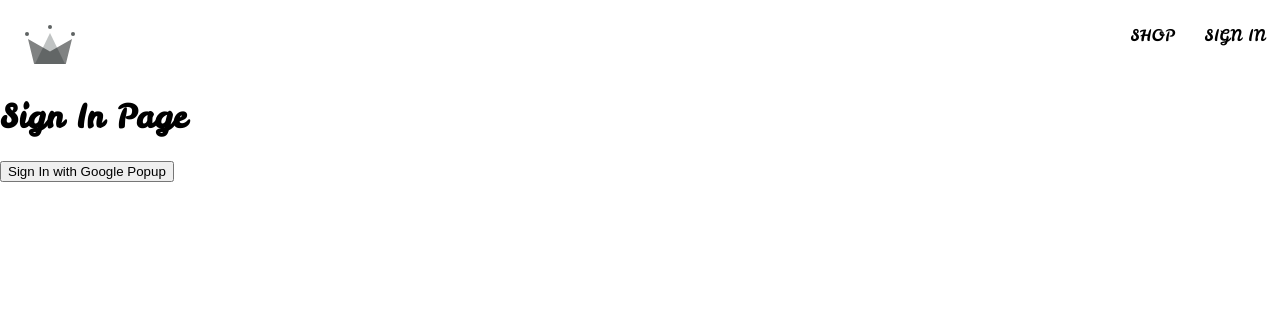
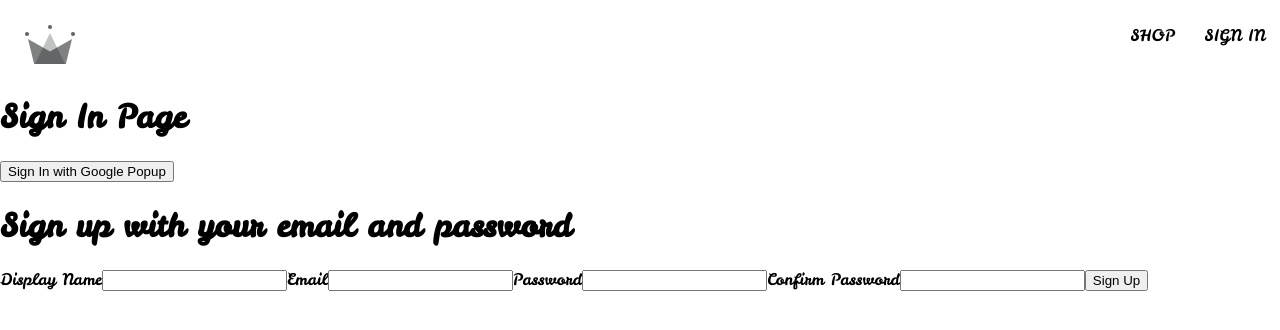
Before and after one commit to packaging03/crwn-clothing, a React (Create React App) app: page /sign-in in a window 1280 px wide. Shown: the top 330 px of the page. Built offline with nearby package versions, Linux system fonts and the light colour scheme.

Commit message:
added sign up form page and it's ui logic

```diff
--- /dev/null
+++ b/src/components/sign-up-form/sign-up-form.component.jsx
@@ -0,0 +1,67 @@
+import { useState } from "react";
+
+const defaultFormFields = {
+  displayName: "",
+  email: "",
+  password: "",
+  confirmPassword: "",
+};
+
+const SignUpForm = () => {
+  const [formFields, setFormFields] = useState(defaultFormFields);
+  const { displayName, email, password, confirmPassword } = formFields;
+
+  console.log(formFields);
+
+  const handleChange = (event) => {
+    const { name, value } = event.target;
+    setFormFields({ ...formFields, [name]: value });
+  };
+
+  return (
+    <div>
+      <h1>Sign up with your email and password</h1>
+      <form onSubmit={() => {}}>
+        <label>Display Name</label>
+        <input
+          type="text"
+          required
+          onChange={handleChange}
+          name="displayName"
+          value={displayName}
+        />
+
+        <label>Email</label>
+        <input
+          type="email"
+          required
+          onChange={handleChange}
+          name="email"
+          value={email}
+        />
+
+        <label>Password</label>
+        <input
+          type="password"
+          required
+          onChange={handleChange}
+          name="password"
+          value={password}
+        />
+
+        <label>Confirm Password</label>
+        <input
+          type="password"
+          required
+          onChange={handleChange}
+          name="confirmPassword"
+          value={confirmPassword}
+        />
+
+        <button type="submit">Sign Up</button>
+      </form>
+    </div>
+  );
+};
+
+export default SignUpForm;
--- a/src/routes/sign-in/sign-in.component.jsx
+++ b/src/routes/sign-in/sign-in.component.jsx
@@ -1,9 +1,10 @@
 // import { useEffect } from "react";
 // import { getRedirectResult } from "firebase/auth";
+import SignUpForm from "../../components/sign-up-form/sign-up-form.component";
 import {
   //   auth,
   signInWithGooglePopup,
-//   signInWithGoogleRedirect,
+  //   signInWithGoogleRedirect,
   createUserDocumentFromAuth,
 } from "../../utils/firebase/firebase.utils";
 
@@ -28,7 +29,9 @@
   return (
     <div>
       <h1>Sign In Page</h1>
+
       <button onClick={logGoogleUser}>Sign In with Google Popup</button>
+      <SignUpForm />
       {/* <button onClick={signInWithGoogleRedirect}>
         Sign In with Google Redirect
       </button> */}
```
